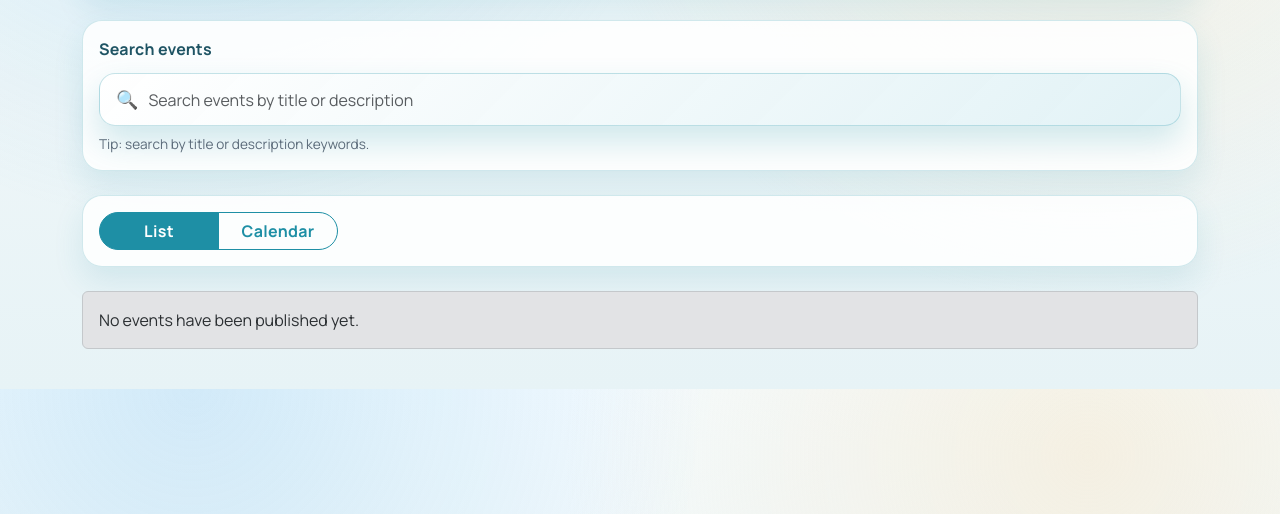
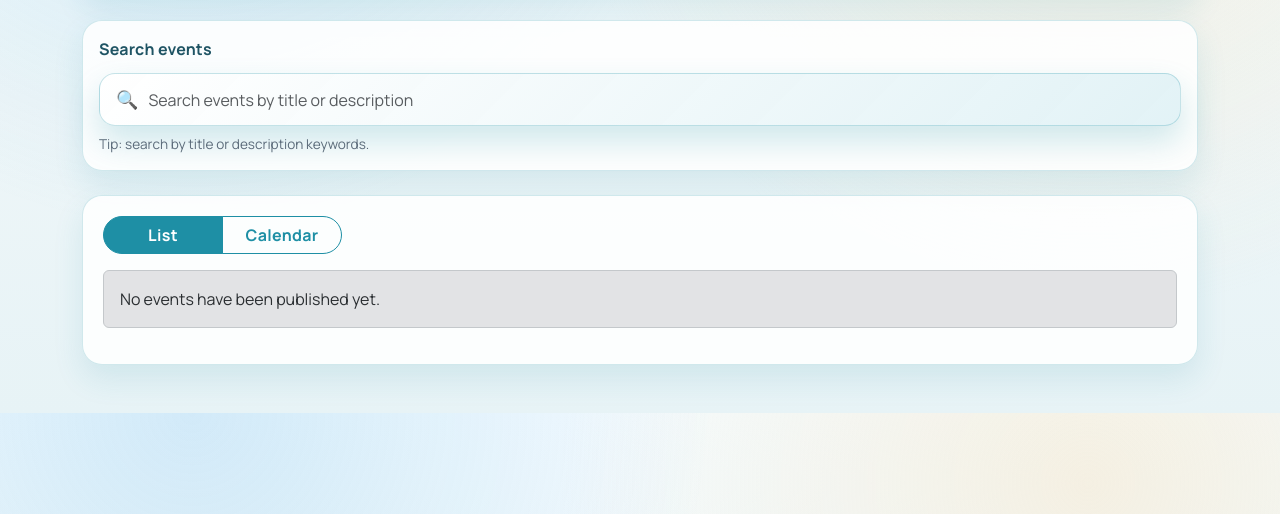
Before and after one commit to JSY-Ben/BeanPrepared, a PHP site: page /Web/ in a window 1280 px wide. Shown: the part 286-800 px from the top of the page. Run offline with PHP 8.4, Linux system fonts and the light colour scheme; data comes from the database, SQL or seed files in the repository; data that the repository does not hold is empty.

Commit message:
Section highlight changes

```diff
--- a/public/css/site.css
+++ b/public/css/site.css
@@ -81,6 +81,10 @@ body {
   border-radius: 20px;
   padding: 16px;
   box-shadow: 0 14px 30px rgba(30, 143, 165, 0.12);
+}
+
+.section-emphasis {
+  padding: 20px;
 }
 
 .section-header {
--- a/public/index.php
+++ b/public/index.php
@@ -122,21 +122,20 @@ function format_datetime(string $value): string
       </div>
       <div class="search-help">Tip: search by title or description keywords.</div>
     </div>
-    <div class="mb-4 section-card">
-      <div class="d-flex align-items-center justify-content-between">
+    <div class="mb-4 section-card section-emphasis">
+      <div class="d-flex align-items-center justify-content-between mb-3">
         <div class="btn-group view-toggle" role="group" aria-label="View switch">
           <button class="btn btn-warning" id="viewListBtn" type="button">List</button>
           <button class="btn btn-outline-warning" id="viewCalendarBtn" type="button">Calendar</button>
         </div>
         <div class="text-muted small" id="calendarMonthLabel"></div>
       </div>
-    </div>
 
     <?php if (count($events) === 0): ?>
       <div class="alert alert-secondary">No events have been published yet.</div>
     <?php else: ?>
       <div id="listView">
-        <div class="mb-4 section-card" id="dateFilters">
+        <div class="mb-3" id="dateFilters">
           <div class="section-header">Filter by date window</div>
           <div class="filter-group" aria-label="Filter by time window">
             <a class="btn btn-sm <?php echo $windowFilter === 'all' ? 'btn-warning' : 'btn-outline-warning'; ?>" href="index.php<?php echo $typeFilter !== 'all' ? '?type=' . h($typeFilter) : ''; ?>">All dates</a>
@@ -208,6 +207,7 @@ function format_datetime(string $value): string
         </div>
       </div>
     <?php endif; ?>
+    </div>
   </main>
   <script>
     const listBtn = document.getElementById('viewListBtn');
```
Also changed, not shown: 1 other file.
